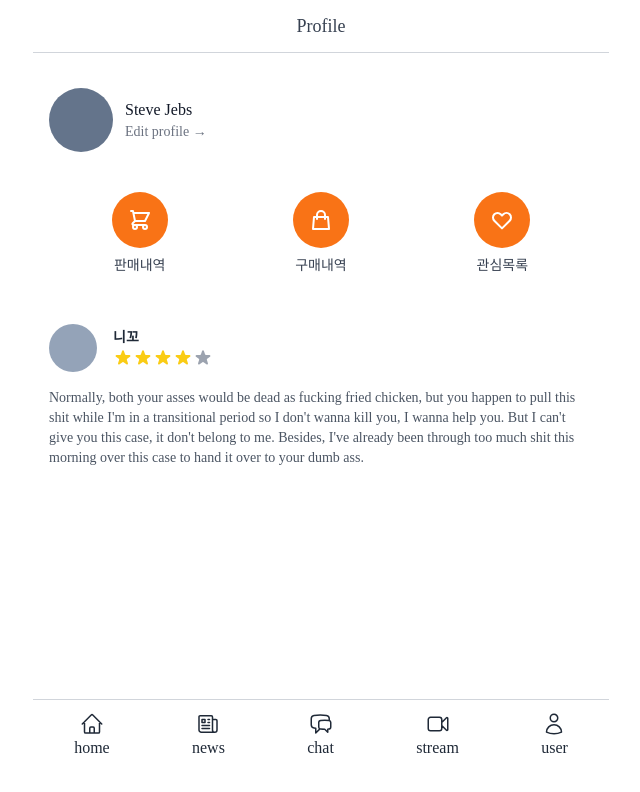
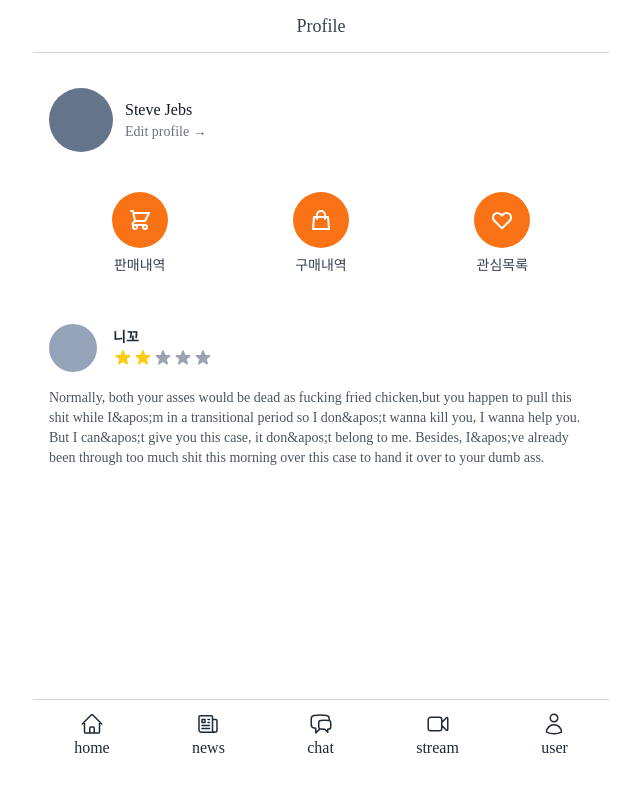
Before and after one commit to cpk0709/mypage-nextjs, a Next.js app: page /profile in a window 1280 px wide. Shown: the top 792 px of the page, without its empty margins (319-959 px from the left). Built offline with nearby package versions, Linux system fonts and the light colour scheme.

Commit message:
유저 리뷰 컴포넌트 추가

```diff
--- /dev/null
+++ b/src/components/organisms/ReviewForUser.tsx
@@ -0,0 +1,39 @@
+import StarIcon from '@/components/atom/icons/StarIcon';
+import { ReviewForUserProps } from '@/types/types';
+import { ReactNode } from 'react';
+
+const ReviewForUser = ({id, userName, score, desc}:ReviewForUserProps) => {
+
+  const handleScore = () => {
+    let stars:ReactNode[] = [];
+    for(let i = 1; i <= 5; i++){
+      if(score >= i){
+        stars.push(<StarIcon key={i} textColorClass='text-yellow-400'/>);
+        continue;
+      }
+      stars.push(<StarIcon key={i}/>);
+    }
+    return stars;
+  }
+
+  return (
+    <div className="mt-12">
+          <div className="flex space-x-4 items-center">
+            <div className="w-12 h-12 rounded-full bg-slate-400" />
+            <div>
+              <h4 className="text-sm font-bold text-gray-800">{userName}</h4>
+              <div className="flex items-center">
+                {handleScore()}
+              </div>
+            </div>
+          </div>
+          <div className="mt-4 text-gray-600 text-sm">
+            <p>
+              {desc}
+            </p>
+          </div>
+        </div>
+  );
+};
+
+export default ReviewForUser;
--- a/src/pages/profile/index.tsx
+++ b/src/pages/profile/index.tsx
@@ -5,6 +5,17 @@ import ShoppingBagIcon from '@/components/atom/icons/ShoppingBagIcon';
 import LikeIcon from '@/components/atom/icons/LikeIcon';
 import BtnTextCol from '@/components/molecules/BtnTextCol';
 import StarIcon from '@/components/atom/icons/StarIcon';
+import { ReviewForUserProps } from '@/types/types';
+import ReviewForUser from '@/components/organisms/ReviewForUser';
+
+const reviewList:Array<ReviewForUserProps> = [
+  {
+    id:1,
+    userName:'니꼬',
+    score:2,
+    desc:'Normally, both your asses would be dead as fucking fried chicken,but you happen to pull this shit while I&apos;m in a transitional period so I don&apos;t wanna kill you, I wanna help you. But I can&apos;t give you this case, it don&apos;t belong to me. Besides, I&apos;ve already been through too much shit this morning over this case to hand it over to your dumb ass.'
+  }
+]
 
 const Profile: NextPage = () => {
   return (
@@ -28,31 +39,7 @@ const Profile: NextPage = () => {
           <LikeIcon size={6}/>
           </BtnTextCol>
         </div>
-        <div className="mt-12">
-          <div className="flex space-x-4 items-center">
-            <div className="w-12 h-12 rounded-full bg-slate-400" />
-            <div>
-              <h4 className="text-sm font-bold text-gray-800">니꼬</h4>
-              <div className="flex items-center">
-                <StarIcon textColorClass='text-yellow-400'/>
-                <StarIcon textColorClass='text-yellow-400'/>
-                <StarIcon textColorClass='text-yellow-400'/>
-                <StarIcon textColorClass='text-yellow-400'/>
-                <StarIcon/>
-              </div>
-            </div>
-          </div>
-          <div className="mt-4 text-gray-600 text-sm">
-            <p>
-              Normally, both your asses would be dead as fucking fried chicken,
-              but you happen to pull this shit while I&apos;m in a transitional
-              period so I don&apos;t wanna kill you, I wanna help you. But I
-              can&apos;t give you this case, it don&apos;t belong to me.
-              Besides, I&apos;ve already been through too much shit this morning
-              over this case to hand it over to your dumb ass.
-            </p>
-          </div>
-        </div>
+        {reviewList.map((item) => <ReviewForUser key={item.id} id={item.id} userName={item.userName} score={item.score} desc={item.desc}/>)}
       </div>
     </Layout>
   );
```
Also changed, not shown: src/types/types.ts (+7 -0 lines).
